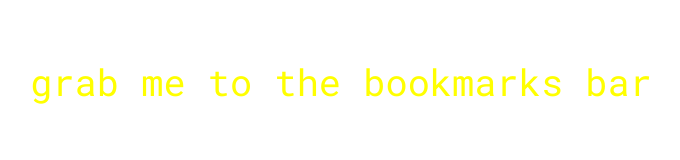
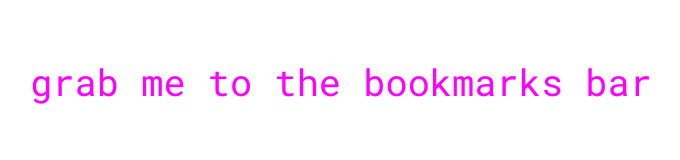
Before and after one commit to vborszeki/medium-bookmarklet, a plain HTML site: page index.html in a window 1280 px wide. In both pictures the pointer is over the link "grab me to the bookmarks bar". Shown: the whole page, without its empty margins (35-715 px from the left). Drawn offline with Linux system fonts and the light colour scheme.

Commit message:
change font color on hover

```diff
--- a/style.css
+++ b/style.css
@@ -1,5 +1,4 @@
 html {
-  cursor: url(assets/default.png), default;
   min-height: 100vh;
 }
 
@@ -11,8 +10,7 @@ a {
 }
 
 a:hover {
-  color: #ffff00;
-  cursor: url(assets/pointer.png), pointer;
+  color: #f0f;
 }
 
 span {
```
Also changed, not shown: assets/default.png (deleted), assets/pointer.png (deleted).
